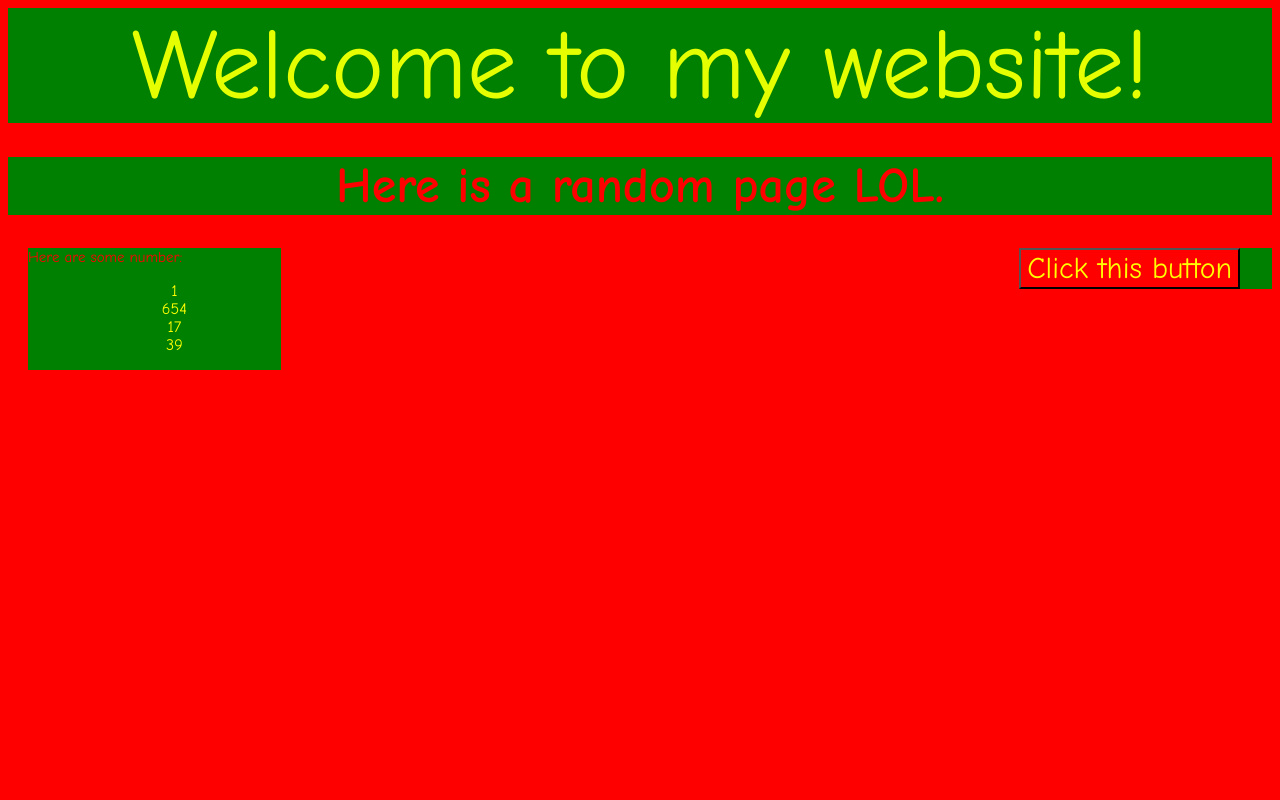
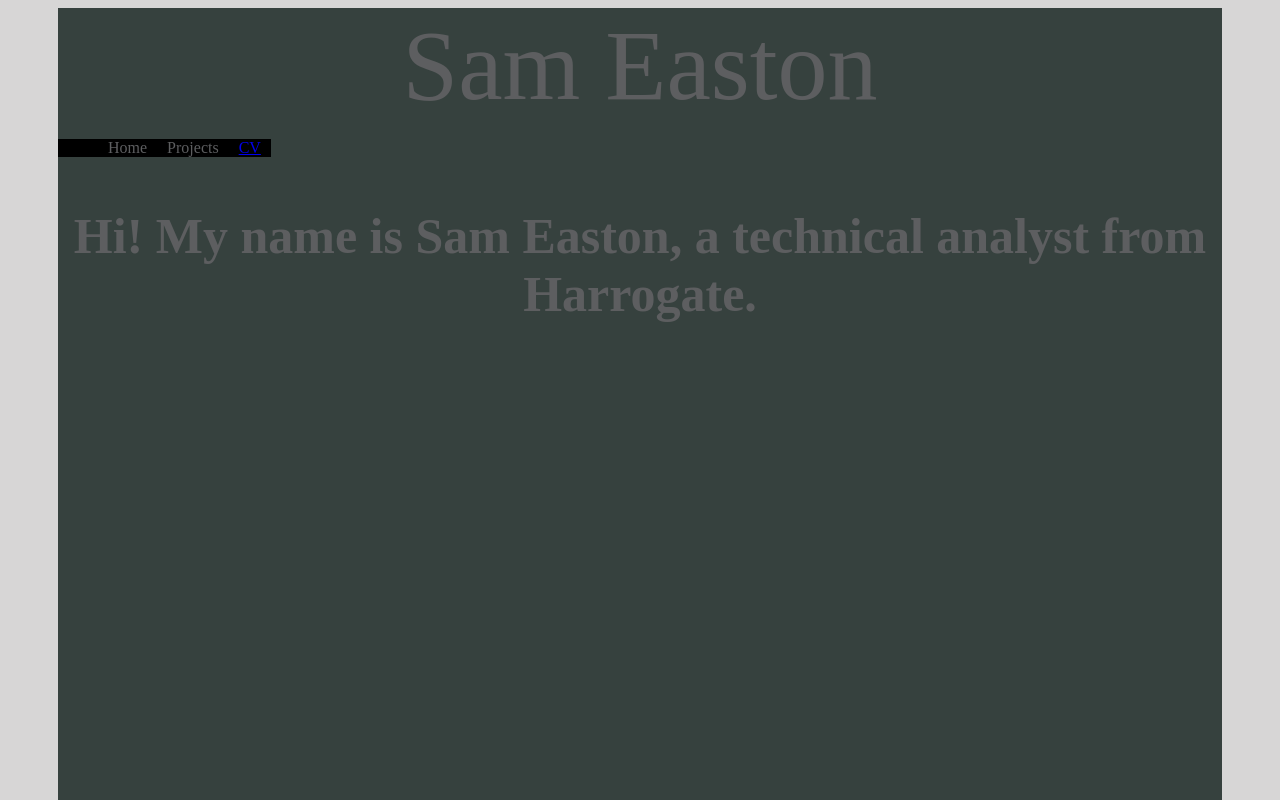
Before and after one commit to Easty12345/sameastonwebsite, a plain HTML site: page index.html in a window 1280 px wide. Shown: the top 800 px of the page. Drawn offline with nearby package versions, Linux system fonts and the light colour scheme.

Commit message:
scaffold 2021 refresh

```diff
--- a/index.html
+++ b/index.html
@@ -1,40 +1,26 @@
 <!doctype html>
 <head>
-  <title>Sam's Website</title>
+  <title>Sam Easton</title>
   <link rel="stylesheet" href="style.css">
-  <script type="text/javascript" src="http://code.jquery.com/jquery-latest.min.js"> </script>
-  <script src="./script.js"></script>
-
 
 </head>
 
 <body>
 
+    <div id= "container">
+    <header>Sam Easton</header>
 
-    <audio id="crab-rave" loop>
-        <source src="./Video.mp4">
-    </audio>
+        <ul id= "navBar">
+            <li>Home</li>
+            <li>Projects</li>
+            <li><a href="./cv.html">CV</a></li>
+        </ul>
 
-    <header>Welcome to my website!</header>
-    <h1>Here is a random page LOL.</h1>
-<div id= "content">
-    <div id= "box1">
-        <p1>Here are some number:</p1>
-        <ul>
-            <li>1</li>
-            <li>654</li>
-            <li>17</li>
-            <li>39</li>
-        </ul>
-    </div>
-    <div id="crab-image" class="crabimage">
-        <img src="./rave.gif" />
-    </div>
-    <div id= "box2">
-        <button id="crab-button" class="crabbutton">Click this button</button>
+        <h1>Hi! My name is Sam Easton, a technical analyst from Harrogate.</h1>
 
     </div>
-</div>
+
+
 
 </body>
 </html>
--- a/style.css
+++ b/style.css
@@ -1,67 +1,32 @@
 body {
-    background: red;
-    color: red;
-    font-family: "Comic Sans MS";
+    background: #D7D6D6;
+    color: #5D5E60;
+}
+
+#navBar {
+    background: black;
+    display: inline-flex;
+    list-style: none;
+}
+
+#navBar li {
+    margin-right: 10px;
+    margin-left: 10px;
+}
+
+#container {
+    background: #36413E;
+    margin-left: 50px;
+    margin-right: 50px;
+    height: 1000px;
 }
 
 header {
-    background-color: green;
     text-align: center;
-    color: rgb(229, 255, 0);
     font-size: 100px;
 }
 
 h1 {
     font-size: 50px;
     text-align: center;
-    background-color: green;
 }
-
-p1 {
-    font-size: 15px;
-    text-align: center;
-}
-
-#content {
-    position: relative;
-
-}
-
-#box1, #box2 {
-    background-color: green;
-    width: 20%
-}
-
-#box1 {
-    position: relative;
-    float: left;
-    left: 20px;
-}
-
-#box2 {
-    position: relative;
-    float: right;
-}
-
-#box1 ul {
-    text-align: center;
-    color: yellow;
-    list-style-type: none;
-}
-
-.crabbutton {
-    background-color: red;
-    font-family: "Comic Sans MS";
-    font-size: 30px;
-    color: yellow;
-}
-
-.crabimage {
-    display: none
-}
-
-.show {
-    display: inline;
-    position: relative;
-    left: 350px;
-}
```
Also changed, not shown: cv.html (added, +71 -0 lines).
